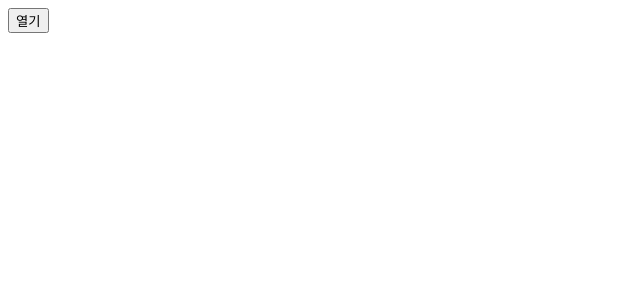
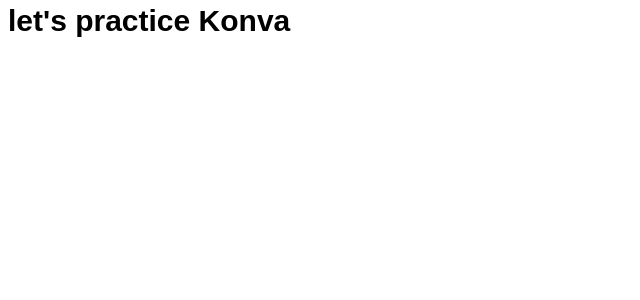
Before and after one commit to KimMinchan95/react-blog, a React (Create React App) app: page / in a window 1280 px wide. Shown: the top 300 px of the page, without its empty margins (0-640 px from the left). Built offline with nearby package versions, Linux system fonts and the light colour scheme.

Commit message:
Konva Text

```diff
--- a/src/App.tsx
+++ b/src/App.tsx
@@ -2,11 +2,12 @@
 
 // Study List
 import StudyUseLayoutEffect from "./List/StudyUseLayoutEffect";
+import StudyKonva from "./List/StudyKonva";
 
 function App() {
   return (
     <div className="App">
-      <StudyUseLayoutEffect />
+      <StudyKonva />
     </div>
   );
 }
--- /dev/null
+++ b/src/List/StudyKonva.js
@@ -0,0 +1,11 @@
+import { Stage, Layer, Text } from "react-konva";
+
+const StudyKonva = () => {
+    return <Stage width={window.innerWidth} height={window.innerHeight}>
+        <Layer>
+            <Text text="let's practice Konva" fontSize={30} fontStyle={'bold'}/>
+        </Layer>
+    </Stage>
+}
+
+export default StudyKonva;
```
Also changed, not shown: src/List/konva.js (deleted).
